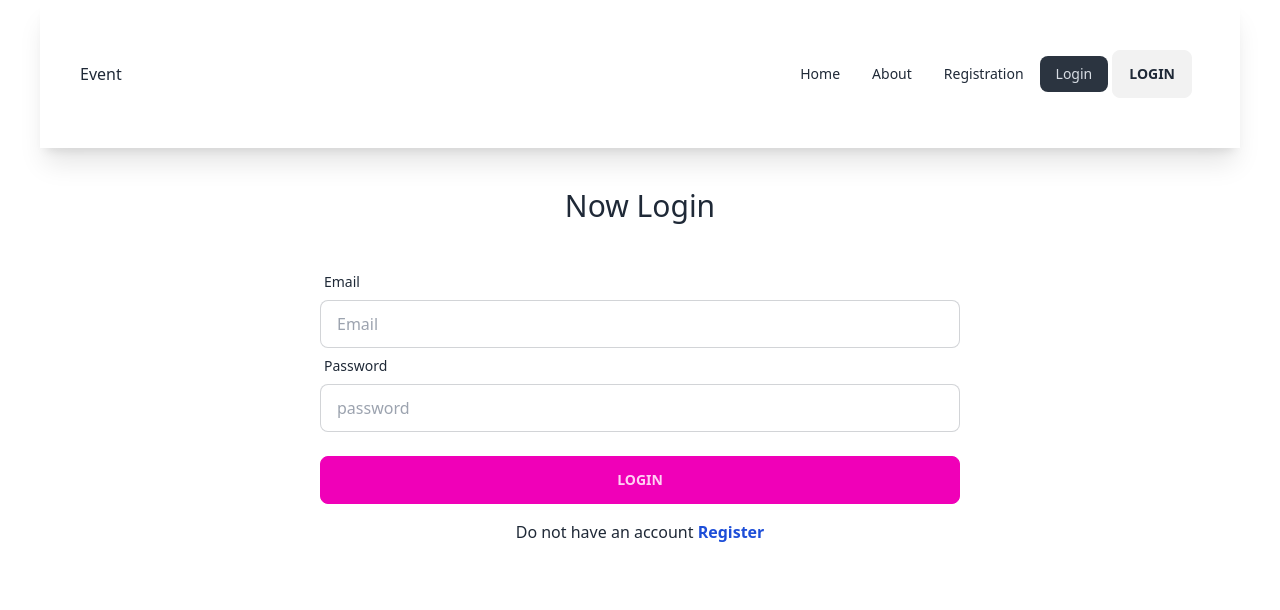
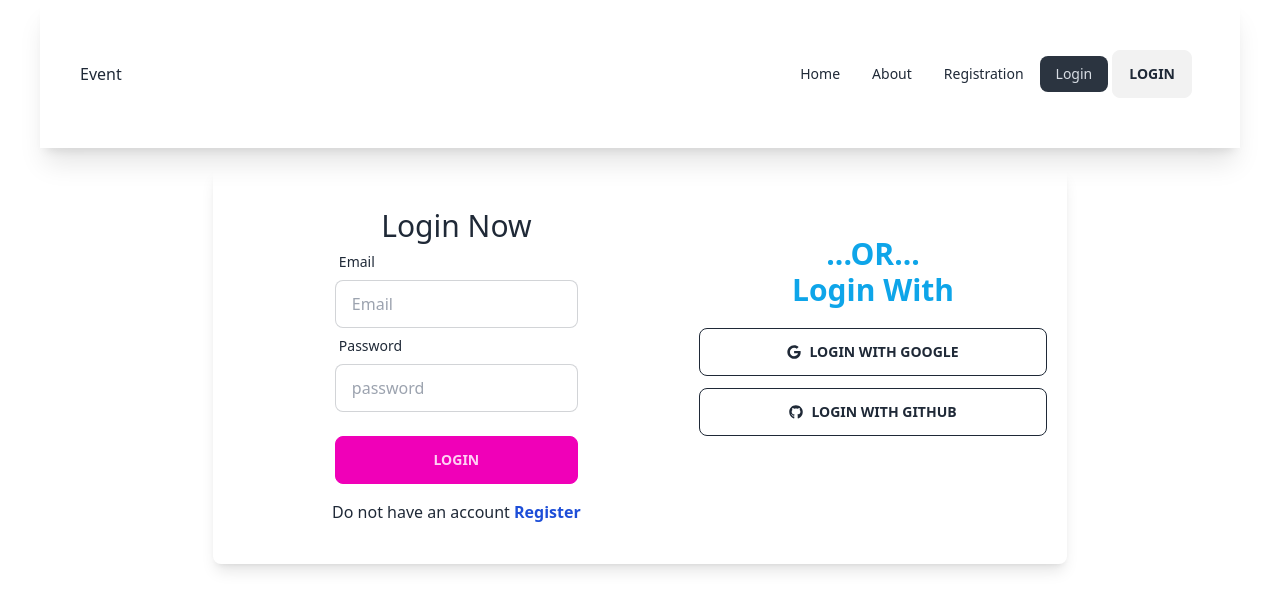
Before and after one commit to Zinath22/b8a9-event-management-Zinath22, a React (Vite) app: page /login in a window 1280 px wide. Shown: the top 610 px of the page. Built offline with nearby package versions, Linux system fonts and the light colour scheme; no server answers.

Commit message:
registration validation added

```diff
--- a/package.json
+++ b/package.json
@@ -16,8 +16,11 @@
     "match-sorter": "^6.3.1",
     "react": "^18.2.0",
     "react-dom": "^18.2.0",
+    "react-icons": "^4.11.0",
     "react-router-dom": "^6.16.0",
-    "sort-by": "^1.2.0"
+    "react-toastify": "^9.1.3",
+    "sort-by": "^1.2.0",
+    "sweetalert": "^2.1.2"
   },
   "devDependencies": {
     "@types/react": "^18.2.15",
--- /dev/null
+++ b/src/Components/Services/ServiceDetails.jsx
@@ -0,0 +1,24 @@
+import { useLoaderData, useParams } from "react-router-dom";
+
+
+
+// import Navbar from "../../Component/Navbar/Navbar";
+
+
+const ServiceDetails = () => {
+    // const {id,card_img,name,price,description} = service;
+
+    const services = useLoaderData();
+    const {id} = useParams();
+    const service = services.find(service => service.id === parseInt(id));
+    console.log(service);
+    return (
+        <div>
+
+           <h1> details of {service.name} </h1>
+           <button  className="btn btn-secondary">Book Now</button>
+        </div>
+    );
+};
+
+export default ServiceDetails;
--- a/src/Components/Services/ServicesCard.jsx
+++ b/src/Components/Services/ServicesCard.jsx
@@ -1,8 +1,9 @@
+import { Link } from "react-router-dom";
 
 
 
 const ServicesCard = ({service}) => {
-   const {card_img,name,price,description} = service;
+   const {id,card_img,name,price,description} = service;
     return (
         <div>
 <div className="relative flex w-96 flex-col rounded-xl bg-white bg-clip-border text-gray-700 shadow-md">
@@ -26,12 +27,12 @@ const ServicesCard = ({service}) => {
     </p>
   </div>
   <div className="p-6 pt-0">
-    <button
+    <Link to={`/services/${id}`}><button
       className="block btn-secondary w-full select-none rounded-lg bg-blue-gray-900/10 py-3 px-6 text-center align-middle font-sans text-xs font-bold uppercase text-blue-gray-900 transition-all hover:scale-105 focus:scale-105 focus:opacity-[0.85] active:scale-100 active:opacity-[0.85] disabled:pointer-events-none disabled:opacity-50 disabled:shadow-none"
       type="button"
     >
      Show Details
-    </button>
+    </button></Link>
   </div>
 </div>
         </div>
--- a/src/Pages/Login/Login.jsx
+++ b/src/Pages/Login/Login.jsx
@@ -1,11 +1,28 @@
-import { useContext } from "react";
-import { Link} from "react-router-dom";
+import { FaGithub, FaGoogle } from 'react-icons/fa';
+import { useContext, useState } from "react";
+import { Link, useNavigate} from "react-router-dom";
 import { AuthContext } from "../../Providers/AuthProvider";
-
+import { GoogleAuthProvider, getAuth, signInWithPopup } from 'firebase/auth';
+import app from '../../Firebase/firebase.config';
+// import { getAuth } from 'firebase/auth';
 
 const Login = () => {
+    const [user, setUser] = useState();
+
+    const auth = getAuth(app)
+    const provider = new GoogleAuthProvider();
+    const handleGoogleSignIn = ()=>{
+       signInWithPopup(auth, provider)
+       .then(result =>{
+        const loginUser = result.loginUser;
+       setUser(loginUser);
+       })
+       .catch(error=>{
+        console.error('error', error.message);
+       })
+    }
     const {signIn }= useContext(AuthContext)
-
+ const navigate = useNavigate()
     const handleLogin = e =>{
         e.preventDefault();
         console.log(e.currentTarget);
@@ -20,6 +37,10 @@ const Login = () => {
         .then(result =>{
             console.log(result.user)
         })
+
+        // navigate
+        navigate(location?.state ? location.state : '/')
+
         .catch(error=>{
             console.error(error);
         })
@@ -28,12 +49,13 @@ const Login = () => {
 
 
     return (
-        <div>
-    <div>
 
-<h2 className="text-3xl my-10 text-center ">Now Login</h2>
+ <div className="flex  my-5 rounded-lg justify-center  shadow-lg py-10 mx-auto w-2/3 ">
+       <div className="w-2/3 ">
 
-<form onSubmit={handleLogin}  className="lg:w-1/2 md:w-3/4 mx-auto" >
+<h2 className="text-3xl  text-center "> Login Now</h2>
+
+<form onSubmit={handleLogin}  className="lg:w-1/2 md:w-3/4 mx-auto " >
 <div className="form-control">
 <label className="label">
 <span className="label-text">Email</span>
@@ -50,10 +72,29 @@ const Login = () => {
 <div className="form-control mt-6">
 <button className="btn btn-secondary">Login</button>
 </div>
+{user && <div>
+    <h3>user?:{user.email}</h3>
+</div>
+ }
+
 </form>
 <p className="text-center mt-4">Do not have an account <Link className="text-blue-700 font-bold" to="/register">Register</Link> </p>
 </div>
-        </div>
+<div className="py-7 w-3/2 mr-5 ">
+    <h1 className='mb-5 text-center text-sky-500 font-semibold text-3xl'>...OR... <br />Login With</h1>
+    <button onClick={handleGoogleSignIn} className='btn btn-outline w-full '>
+    <FaGoogle></FaGoogle>Login With Google
+    </button>
+    <button  onClick={handleGoogleSignIn}
+    className='btn btn-outline w-full  mt-3'>
+    <FaGithub></FaGithub>Login With Github
+    </button>
+</div>
+ </div>
+
+
+
+
     );
 };
 
--- a/src/Pages/Register/Register.jsx
+++ b/src/Pages/Register/Register.jsx
@@ -1,9 +1,16 @@
-import { useContext } from "react";
+import { useContext, useState } from "react";
 import { Link } from "react-router-dom";
 import { AuthContext } from "../../Providers/AuthProvider";
-
+// import swal from "sweetalert";
+// import {  toast } from 'react-toastify';
+// import swal from 'sweetalert';
 
 const Register = () => {
+
+  const [registerError, setRegisterError] = useState('');
+  const [success, setSuccess] = useState('');
+  const[showPassword, setShowPassword] = useState(false)
+
     const {createUser}  = useContext(AuthContext)
 
     const handleRegister = e =>{
@@ -16,14 +23,29 @@ const Register = () => {
         const password = form.get('password');
         console.log(name,email,password);
 
+        if (password.length < 6) {
+          setRegisterError('Password should be at least 6 characters or longer');
+          return;
+      }
+      else if(!/[A-Z](?=.*[!@#$%^&*])/.test(password)) {
+          setRegisterError('Your password should have at least one upper case and special characters.')
+          return;
+      }
+
+    // reset
+    setRegisterError('');
+    setSuccess('');
 
         // user create
       createUser(email, password)
       .then(result =>{
         console.log(result);
+       setSuccess('Registration successfully')
+
       })
       .catch(error=>{
         console.error(error)
+        // setRegisterError(error.message)
     })
     }
 
@@ -50,15 +72,32 @@ const Register = () => {
 <div className="form-control">
 <label className="label">
 <span className="label-text">Password</span>
+<span onClick={()=> setShowPassword(!showPassword)}>Show</span>
 </label>
-<input type="password" name="password" placeholder="password" className="input input-bordered" required />
+<input type={showPassword ? "text" : "password"}
+name="password"
+placeholder="password" className="input input-bordered" required />
+
 
 </div>
 <div className="form-control mt-6">
 <button className="btn btn-primary">Register</button>
 </div>
 </form>
+
+{
+                    registerError && <p className="text-red-700 text-center">{registerError}</p>
+                }
+
+{
+  success && <p className="text-green-400 text-3xl text-center">{success}</p>
+}
+
 <p className="text-center mt-4">Already have an account <Link className="text-blue-700 font-bold" to="/login">Login</Link> </p>
+
+
+
+
 </div>
         </div>
     );
--- a/src/Routes/Routes.jsx
+++ b/src/Routes/Routes.jsx
@@ -3,6 +3,7 @@ import MainLayout from "../Layouts/MainLayout";
 import Home from "../Pages/Home/Home";
 import Login from "../Pages/Login/Login";
 import Register from "../Pages/Register/Register";
+import ServiceDetails from "../Components/Services/ServiceDetails";
 // import Services from "../Components/Services/Services";
 
 
@@ -14,6 +15,11 @@ const Routes = createBrowserRouter([
             {
                 path: '/',
                 element: <Home></Home>,
+                loader: ()=> fetch('/data.json')
+            },
+            {
+                path: '/services/:id',
+                element: <ServiceDetails></ServiceDetails>,
                 loader: ()=> fetch('/data.json')
             },
 
```
Also changed, not shown: 1 other file (tests, documents, lock files or other folders).
